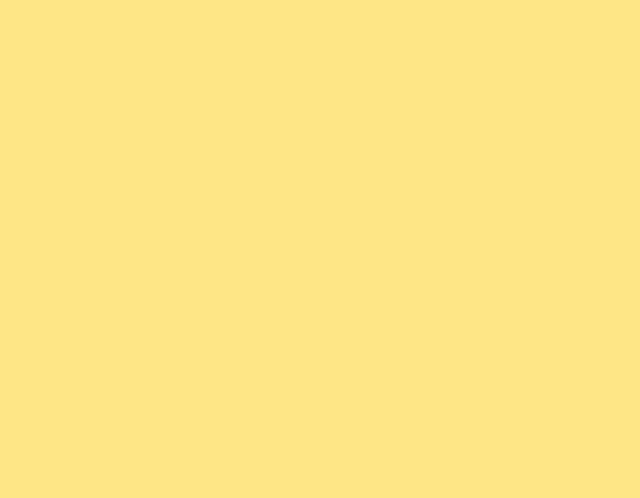
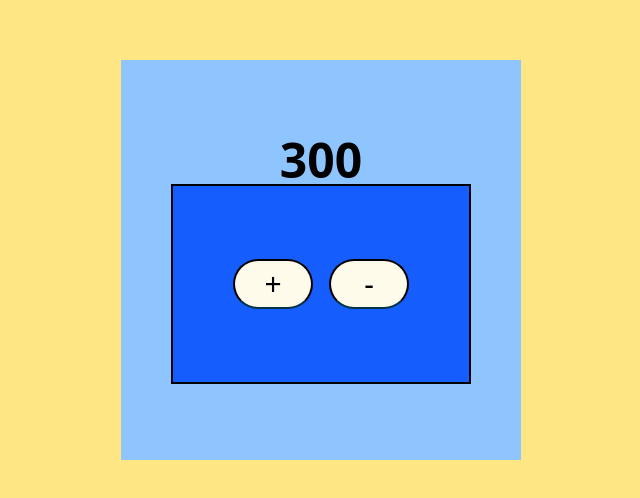
Before and after one commit to chanakaekanayaka/online-shopping-frontend-mern, a React (Vite) app: page /test in a window 1280 px wide. Before the commit this address had no page. Shown: the part 140-638 px from the top of the page, without its empty margins (319-959 px from the left). Built offline with nearby package versions, Linux system fonts and the light colour scheme.

Commit message:
implement testPage and use useState✏️

```diff
--- a/src/App.jsx
+++ b/src/App.jsx
@@ -7,6 +7,7 @@ import HomePage from './pages/homePage';
 import LoginPage from './pages/loginPage';
 import Register from './pages/registerPage';
 import Admin from './pages/adminPage';
+import TestPage from './pages/testPage';
 
 
 
@@ -24,6 +25,7 @@ function App() {
           <Route path="/login" element={<LoginPage/>}/>
           <Route path="/register" element={<Register/>}/>
           <Route path="/admin/*" element={<Admin/>}/>
+          <Route path="/test" element={<TestPage/>}/>
 
 
         </Routes>
--- a/src/pages/testPage.jsx
+++ b/src/pages/testPage.jsx
@@ -0,0 +1,29 @@
+import { useState } from "react";
+
+export default function TestPage(){
+    const[count,setCount] = useState(300);
+
+    function increment(){
+        setCount(count + 1)
+    }
+
+    function decrement(){
+        setCount(count -1)
+    }
+
+    return(
+        <div className="h-full w-screen bg-amber-200 flex justify-center items-center"  >
+            <div className="w-[400px] h-[400px] bg-blue-300 flex flex-col justify-center items-center">
+                <h1 className="text-5xl font-bold">{count}</h1>
+                <div className="w-[300px] h-[200px] bg-blue-600 border-2 flex justify-center items-center">
+                   <button  onClick={increment} className="w-[80px] h-[50px] bg-amber-50 flex justify-center items-center border-2 border-b-cyan-950 margin rounded-full text-3xl mx-2">+</button>
+                   <button onClick={decrement} className="w-[80px] h-[50px] bg-amber-50 flex justify-center items-center border-2 border-b-cyan-950 rounded-full text-3xl mx-2">-</button>
+                </div>
+
+            </div>
+
+        </div>
+
+    );
+
+}
```
